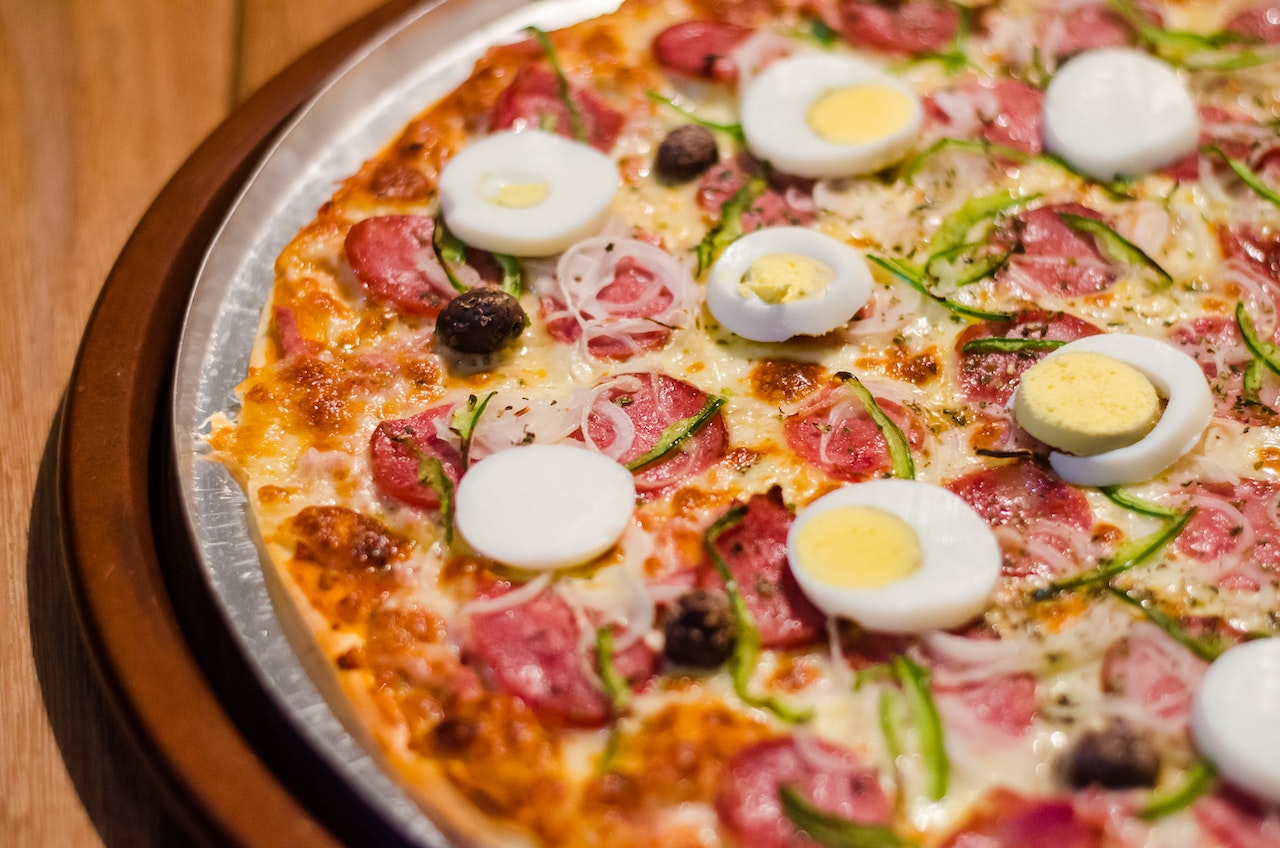
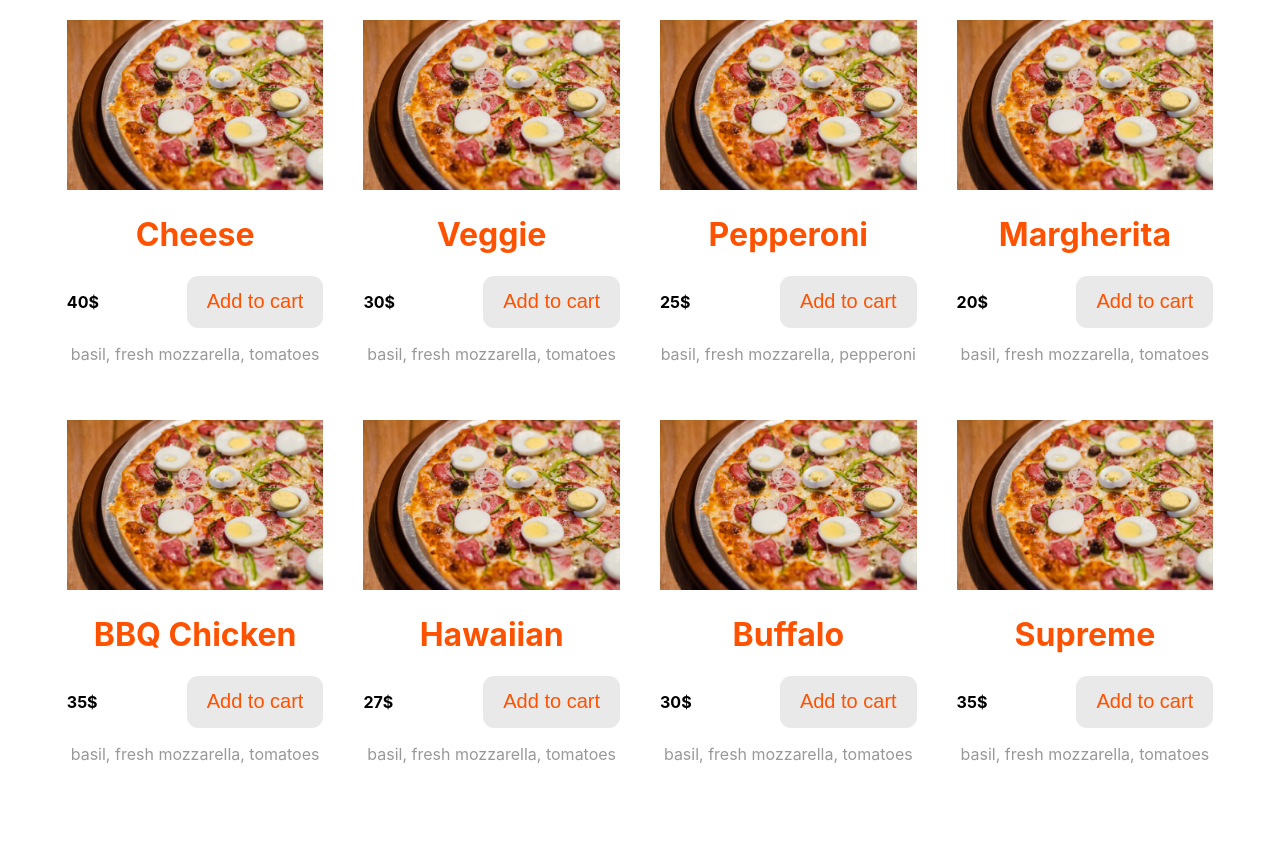
Before and after one commit to julia-deko/Pizza-Delivery-Website-React-Redux, a React (Create React App) app: page / in a window 1280 px wide. Shown: the top 850 px of the page. After the commit the page ends 800 px from the top, so only its background shows below. Built offline with nearby package versions, Linux system fonts and the light colour scheme.

Commit message:
implement react-redux library

```diff
--- a/package.json
+++ b/package.json
@@ -8,6 +8,7 @@
     "@testing-library/user-event": "^13.5.0",
     "react": "^18.2.0",
     "react-dom": "^18.2.0",
+    "react-redux": "^8.0.4",
     "react-scripts": "5.0.1",
     "redux": "^4.2.0",
     "web-vitals": "^2.1.4"
--- a/src/App.js
+++ b/src/App.js
@@ -4,7 +4,7 @@ import { PizzaList } from './app/components/PizzaList/PizzaList';
 function App(props) {
   return (
     <div className="App">
-      <PizzaList pizzas={props.state} dispatch={props.dispatch} />
+      <PizzaList />
     </div>
   );
 }
--- a/src/app/components/Pizza/Pizza.css
+++ b/src/app/components/Pizza/Pizza.css
@@ -1,10 +1,28 @@
+
+h1 {
+    color: #ff5200;
+}
+
+p {
+    color: #999;
+}
+
+
+button {
+    padding: 0px 20px;
+    border-radius: 11px;
+    background: #e9e9e9;
+    color: #ff5200;
+    font-size: 20px;
+    border-width: 0;
+}
 
 .pizza-box {
-    margin: 0 auto;
+    margin: 20px;
 }
 
-.pizza-img {
-
+img {
+    height: 170px;
 }
 
 
@@ -12,3 +30,8 @@
     display: flex;
     justify-content: space-between;
 }
+
+.price {
+    color: #000;
+    font-weight: bold;
+}
--- a/src/app/components/Pizza/Pizza.js
+++ b/src/app/components/Pizza/Pizza.js
@@ -1,9 +1,7 @@
 import './Pizza.css';
 import Image from '../../../images/pizza.jpg'
 
-export function Pizza({ name, price, description, dispatch }) {
-
-
+export function Pizza({ name, price, description }) {
     return (
         <div className="pizza-box">
             <div className="pizza-img">
@@ -11,8 +9,8 @@ export function Pizza({ name, price, description, dispatch }) {
             </div>
             <h1>{name}</h1>
             <div className="price-box">
-                <p>Price {price}</p>
-                <button>Add</button>
+                <p className='price'>{price}$</p>
+                <button>Add to cart</button>
             </div>
             <p>{description}</p>
         </div>
--- a/src/app/components/PizzaList/PizzaList.css
+++ b/src/app/components/PizzaList/PizzaList.css
@@ -1,4 +1,8 @@
 div {
     display: inline-block;
+}
 
+.container {
+    margin: 0 auto;
+    text-align: center;
 }
--- a/src/app/components/PizzaList/PizzaList.js
+++ b/src/app/components/PizzaList/PizzaList.js
@@ -3,15 +3,20 @@ import { useEffect } from "react";
 import { loadData } from "../../features/PizzaListSlice";
 import { pizzas as PizzaData } from "../../PizzaArr";
 import './PizzaList.css';
+import { useSelector, useDispatch } from "react-redux";
 
-export function PizzaList({ pizzas, dispatch }) {
+export function PizzaList() {
+
+    const pizzas = useSelector(state => state);
+    const dispatch = useDispatch();
 
     const onMount = () => {
         dispatch(loadData(PizzaData));
       };
-      useEffect(onMount, [dispatch]);
+      useEffect(onMount, []);
 
     return (
+        <div className="container">
             <div>
                 {
                     pizzas.map( pizza => {
@@ -20,10 +25,10 @@ export function PizzaList({ pizzas, dispatch }) {
                                 name={pizza.name}
                                 price={pizza.price}
                                 description={pizza.description}
-                            dispatch={dispatch}
                             />
                     })
                 }
             </div>
+        </div>
     );
 };
--- a/src/index.js
+++ b/src/index.js
@@ -4,23 +4,19 @@ import './index.css';
 import App from './App';
 import reportWebVitals from './reportWebVitals';
 import { store } from './app/store';
+import { Provider } from 'react-redux';
 
 const root = ReactDOM.createRoot(document.getElementById('root'));
 
-const render = () => {
+
   root.render(
     <React.StrictMode>
-      <App
-      state={store.getState()}
-      dispatch={store.dispatch}
-      />
+      <Provider store={store}>
+        <App />
+      </Provider>
     </React.StrictMode>
   );
-};
 
-render();
-
-store.subscribe(render);
 
 // If you want to start measuring performance in your app, pass a function
 // to log results (for example: reportWebVitals(console.log))
```
Also changed, not shown: src/app/features/PizzaListSlice.js (line endings or trailing spaces), 1 other file (tests, documents, lock files or other folders). Lines whose indentation alone changed are shown as unchanged.
